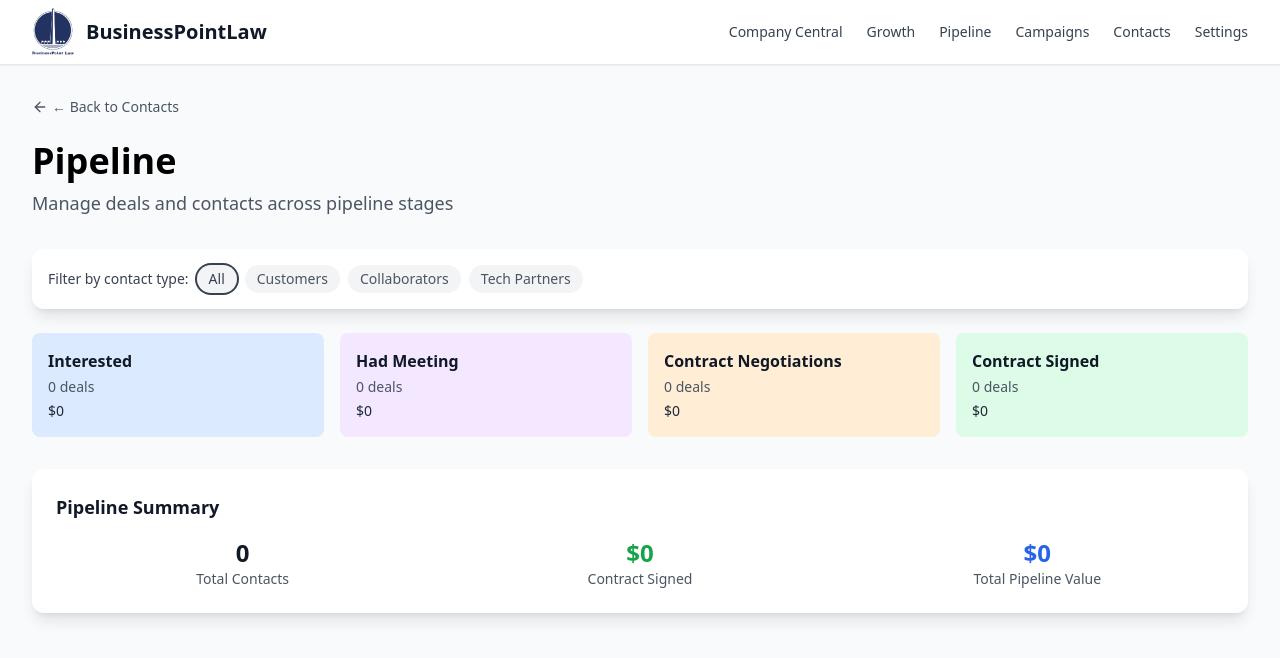
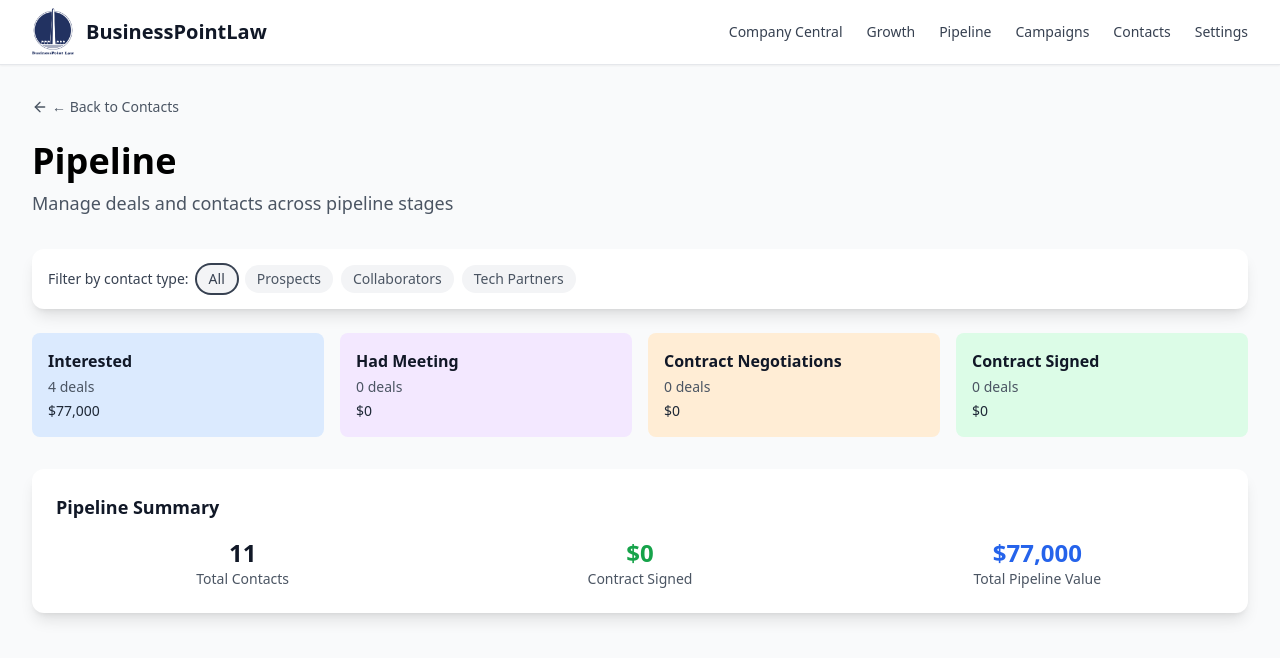
Before and after one commit to Ignite-Strategies/IgniteLegal-frontend, a React (Vite) app: page /pipeline in a window 1280 px wide. Shown: the top 658 px of the page. Built offline with nearby package versions, Linux system fonts and the light colour scheme.

Commit message:
Update Pipeline: change customers to prospects and hydrate with demo data

```diff
--- a/src/pages/contacts/Pipeline.jsx
+++ b/src/pages/contacts/Pipeline.jsx
@@ -1,4 +1,4 @@
-import { useState, useMemo } from 'react';
+import { useState, useMemo, useEffect } from 'react';
 import { useNavigate } from 'react-router-dom';
 import { useLocalStorage } from '../../hooks/useLocalStorage';
 import { User, Building2, Inbox } from 'lucide-react';
@@ -15,9 +15,24 @@ const stages = [
 // Contact types
 const contactTypes = [
   { key: 'all', label: 'All', color: 'bg-gray-100 text-gray-700' },
-  { key: 'customers', label: 'Customers', color: 'bg-blue-100 text-blue-700' },
+  { key: 'prospects', label: 'Prospects', color: 'bg-blue-100 text-blue-700' },
   { key: 'collaborators', label: 'Collaborators', color: 'bg-green-100 text-green-700' },
   { key: 'tech-partners', label: 'Tech Partners', color: 'bg-purple-100 text-purple-700' }
+];
+
+// Demo contacts to hydrate the pipeline
+const demoContacts = [
+  { id: '1', name: 'David Chen', company: 'Ares Capital', title: 'Capital Partner', stage: 'Interested', type: 'prospects', value: 45000, source: 'LinkedIn' },
+  { id: '2', name: 'Sarah Martinez', company: 'Orion Holdings', title: 'Portfolio Manager', stage: 'Interested', type: 'prospects', value: 32000, source: 'Event' },
+  { id: '3', name: 'Michael Thompson', company: 'Meridian Partners', title: 'Investment Director', stage: 'Had Meeting', type: 'prospects', value: 65000, source: 'Referral' },
+  { id: '4', name: 'Jennifer Wilson', company: 'Global Capital Group', title: 'Capital Partner', stage: 'Had Meeting', type: 'prospects', value: 55000, source: 'LinkedIn' },
+  { id: '5', name: 'Robert Lee', company: 'Acme Ventures', title: 'Portfolio Manager', stage: 'Contract Negotiations', type: 'prospects', value: 75000, source: 'Event' },
+  { id: '6', name: 'Amanda Brown', company: 'Strategic Investments LLC', title: 'Investment Director', stage: 'Contract Negotiations', type: 'prospects', value: 85000, source: 'Referral' },
+  { id: '7', name: 'James Davis', company: 'Premier Capital', title: 'Capital Partner', stage: 'Contract Signed', type: 'prospects', value: 95000, source: 'LinkedIn' },
+  { id: '8', name: 'Lisa Anderson', company: 'Summit Holdings', title: 'Portfolio Manager', stage: 'Contract Signed', type: 'prospects', value: 68000, source: 'Event' },
+  { id: '9', name: 'Tech Solutions Inc', company: 'Tech Solutions Inc', title: 'CTO', stage: 'Interested', type: 'tech-partners', value: 0, source: 'Partnership' },
+  { id: '10', name: 'Data Analytics Co', company: 'Data Analytics Co', title: 'CEO', stage: 'Had Meeting', type: 'tech-partners', value: 0, source: 'Partnership' },
+  { id: '11', name: 'Legal Services Corp', company: 'Legal Services Corp', title: 'Founder', stage: 'Interested', type: 'collaborators', value: 0, source: 'Referral' },
 ];
 
 export default function Pipeline() {
@@ -25,6 +40,13 @@ export default function Pipeline() {
   const [contacts, setContacts] = useLocalStorage('contacts', []);
   const [selectedStage, setSelectedStage] = useState(null);
   const [contactType, setContactType] = useState('all');
+
+  // Hydrate with demo data if contacts are empty
+  useEffect(() => {
+    if (contacts.length === 0) {
+      setContacts(demoContacts);
+    }
+  }, []);
 
   // Group contacts by stage with normalized stage names
   const contactsByStage = useMemo(() => {
@@ -53,13 +75,13 @@ export default function Pipeline() {
   const getStageCount = (stageId) => {
     const deals = contactsByStage[stageId] || [];
     if (contactType === 'all') return deals.length;
-    return deals.filter(deal => (deal.type || 'customers') === contactType).length;
+    return deals.filter(deal => (deal.type || 'prospects') === contactType).length;
   };
 
   const getFilteredContacts = (stageId) => {
     const deals = contactsByStage[stageId] || [];
     if (contactType === 'all') return deals;
-    return deals.filter(deal => (deal.type || 'customers') === contactType);
+    return deals.filter(deal => (deal.type || 'prospects') === contactType);
   };
 
   const formatCurrency = (amount) => {
@@ -79,7 +101,7 @@ export default function Pipeline() {
 
   const getContactTypeColor = (type) => {
     const contactTypeMap = {
-      'customers': 'bg-blue-100 text-blue-700',
+      'prospects': 'bg-blue-100 text-blue-700',
       'collaborators': 'bg-green-100 text-green-700',
       'tech-partners': 'bg-purple-100 text-purple-700',
     };
@@ -88,7 +110,8 @@ export default function Pipeline() {
 
   const getContactTypeLabel = (type) => {
     if (type === 'tech-partners') return 'Tech Partner';
-    return type ? type.charAt(0).toUpperCase() + type.slice(1) : 'Customer';
+    if (type === 'prospects') return 'Prospect';
+    return type ? type.charAt(0).toUpperCase() + type.slice(1) : 'Prospect';
   };
 
   return (
@@ -170,7 +193,7 @@ export default function Pipeline() {
           ) : (
             <div className="space-y-4">
               {getFilteredContacts(selectedStage).map((contact) => {
-                const contactTypeValue = contact.type || 'customers';
+                const contactTypeValue = contact.type || 'prospects';
                 const stageInfo = stages.find(s => s.id === selectedStage) || stages[0];
 
                 return (
```
